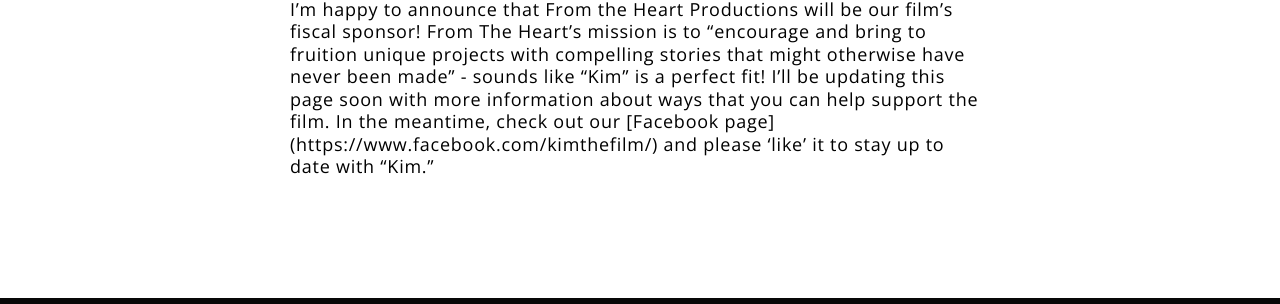
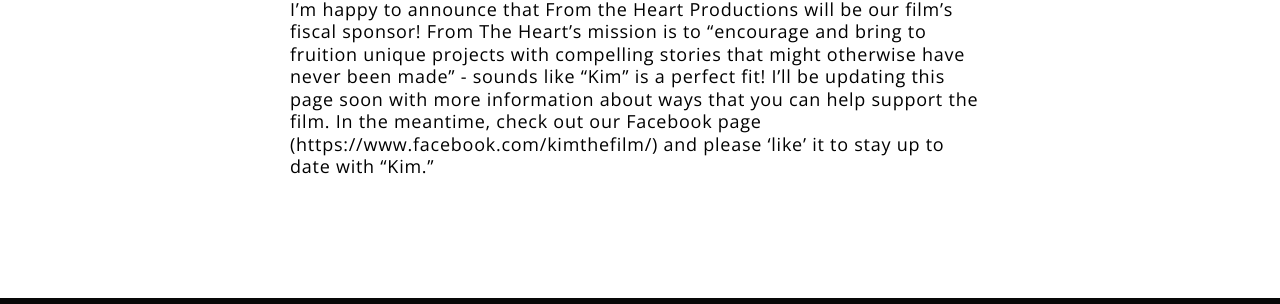
Before and after one commit to nbuonin/lauralechner-2, a Jekyll site: the page built from _blog/from-the-heart.md, in a window 1280 px wide and 900 px high, scrolled down 60 px. Shown: the part 561-865 px from the top of the window. Built offline with Jekyll 4.4.1, drawn with Linux system fonts in a browser that asks for light colours; nearby versions of some CDN libraries.

```diff
--- a/_blog/from-the-heart.md
+++ b/_blog/from-the-heart.md
@@ -4,4 +4,4 @@ date: 2016-07-01
 project-tag: "kim"
 blog-image: 'fromtheheartlogo.png'
 ---
-I'm happy to announce that From the Heart Productions will be our film's fiscal sponsor! From The Heart's mission is to "encourage and bring to fruition unique projects with compelling stories that might otherwise have never been made" - sounds like "Kim" is a perfect fit! I'll be updating this page soon with more information about ways that you can help support the film. In the meantime, check out our [Facebook page] (https://www.facebook.com/kimthefilm/) and please 'like' it to stay up to date with "Kim."
+I'm happy to announce that From the Heart Productions will be our film's fiscal sponsor! From The Heart's mission is to "encourage and bring to fruition unique projects with compelling stories that might otherwise have never been made" - sounds like "Kim" is a perfect fit! I'll be updating this page soon with more information about ways that you can help support the film. In the meantime, check out our Facebook page (https://www.facebook.com/kimthefilm/) and please 'like' it to stay up to date with "Kim."
```
